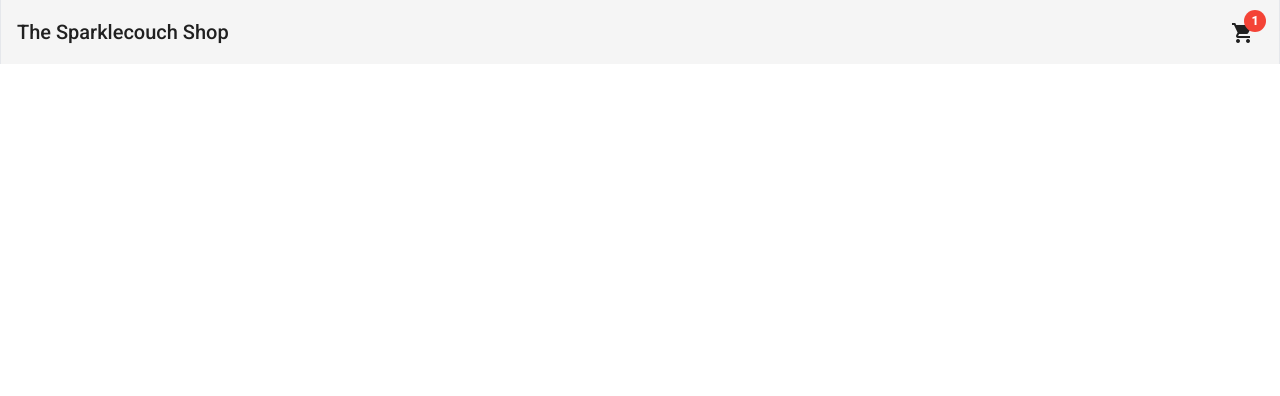
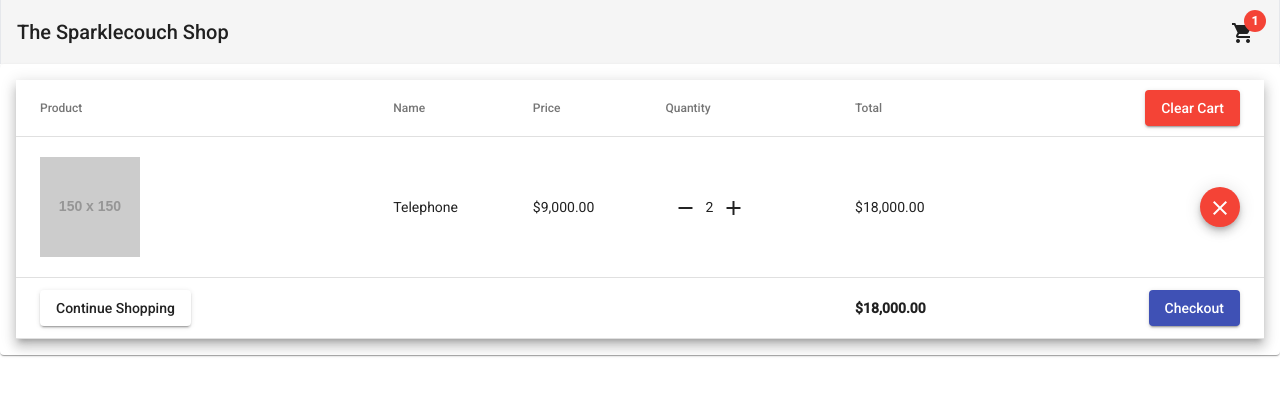
Before and after one commit to abhimanyouknow/eCommerce-Website, an Angular app in the folder Frontend/eCommerce-Website/: page /cart in a window 1280 px wide. Before the commit this address led to /. Shown: the top 396 px of the page. Built offline with nearby package versions, Linux system fonts and the light colour scheme.

Commit message:
Add Cart Page

```diff
--- a/Frontend/eCommerce-Website/src/app/app-routing.module.ts
+++ b/Frontend/eCommerce-Website/src/app/app-routing.module.ts
@@ -1,10 +1,15 @@
 import { NgModule } from '@angular/core';
 import { RouterModule, Routes } from '@angular/router';
 import { HomeComponent } from './pages/home/home.component';
+import { CartComponent } from './pages/cart/cart.component';
 
 const routes: Routes = [{
   path: 'home',
   component: HomeComponent
+},
+{
+  path: 'cart',
+  component: CartComponent
 },
 {
   path: '', redirectTo: 'home', pathMatch: 'full' // to make 'home' the default page
--- a/Frontend/eCommerce-Website/src/app/app.module.ts
+++ b/Frontend/eCommerce-Website/src/app/app.module.ts
@@ -23,6 +23,7 @@
 import { ProductsHeaderComponent } from './pages/home/components/products-header/products-header.component';
 import { FiltersComponent } from './pages/home/components/filters/filters.component';
 import { ProductBoxComponent } from './pages/home/components/product-box/product-box.component';
+import { CartComponent } from './pages/cart/cart.component';
 
 
 @NgModule({
@@ -32,7 +33,8 @@
     HomeComponent,
     ProductsHeaderComponent,
     FiltersComponent,
-    ProductBoxComponent
+    ProductBoxComponent,
+    CartComponent
   ],
   imports: [
     BrowserModule,
--- /dev/null
+++ b/Frontend/eCommerce-Website/src/app/pages/cart/cart.component.html
@@ -0,0 +1,76 @@
+<!-- cart page with columns to be shown only if user has added items to cart -->
+<mat-card class="max-w-7xl mx-auto" *ngIf="cart.items.length">
+    <table mat-table [dataSource]="dataSource" class="mat-elevation-z8 w-full">
+        <ng-container matColumnDef="product">
+            <th mat-header-cell *matHeaderCellDef>Product</th>
+            <td mat-cell *matCellDef="let element">
+                <img src="{{ element.product }}" alt="product" class="w-[100px] my-5" />
+            </td>
+            <td mat-footer-cell *matFooterCellDef>
+                <button mat-raised-button routerLink="/home">Continue Shopping</button>
+            </td>
+        </ng-container>
+        <ng-container matColumnDef="name">
+            <th mat-header-cell *matHeaderCellDef>Name</th>
+            <td mat-cell *matCellDef="let element">
+                <span class="truncate max-w-xs block">{{ element.name }}</span>
+            </td>
+            <td mat-footer-cell *matFooterCellDef></td>
+        </ng-container>
+        <ng-container matColumnDef="price">
+            <th mat-header-cell *matHeaderCellDef>Price</th>
+            <td mat-cell *matCellDef="let element">{{ element.price | currency }}</td>
+            <td mat-footer-cell *matFooterCellDef></td>
+        </ng-container>
+        <ng-container matColumnDef="quantity">
+            <th mat-header-cell *matHeaderCellDef>Quantity</th>
+            <td mat-cell *matCellDef="let element">
+                <button mat-icon-button>
+                    <mat-icon>remove</mat-icon>
+                </button>
+                <span>{{ element.quantity }}</span>
+                <button mat-icon-button>
+                    <mat-icon>add</mat-icon>
+                </button>
+            </td>
+            <td mat-footer-cell *matFooterCellDef></td>
+        </ng-container>
+        <ng-container matColumnDef="total">
+            <th mat-header-cell *matHeaderCellDef>Total</th>
+            <td mat-cell *matCellDef="let element">{{ (element.quantity * element.price) | currency }}</td>
+            <td mat-footer-cell *matFooterCellDef>
+                <span class="font-bold py-5 block">
+                    {{ getTotal(cart.items) | currency }}
+                </span>
+            </td>
+        </ng-container>
+        <ng-container matColumnDef="action">
+            <th mat-header-cell *matHeaderCellDef>
+                <button mat-raised-button color="warn" class="float-right">
+                    Clear Cart
+                </button>
+            </th>
+            <td mat-cell *matCellDef="let element">
+                <button mat-mini-fab color="warn" class="float-right">
+                    <mat-icon>close</mat-icon>
+                </button>
+            </td>
+            <td mat-footer-cell *matFooterCellDef>
+                <button mat-raised-button color="primary" class="float-right">
+                    Checkout
+                </button>
+            </td>
+        </ng-container>
+
+        <tr mat-header-row *matHeaderRowDef="displayedColumns"></tr>
+        <tr mat-row *matRowDef="let row; columns: displayedColumns"></tr>
+        <tr mat-footer-row *matFooterRowDef="displayedColumns"></tr>
+    </table>
+</mat-card>
+<!-- otherwise, display a message -->
+<mat-card class="max-w-7xl mx-auto" *ngIf="!cart.items.length">
+    <p>
+        No items in the cart
+        <button mat-raised-button routerLink="/home">Start Shopping</button>
+    </p>
+</mat-card>
--- /dev/null
+++ b/Frontend/eCommerce-Website/src/app/pages/cart/cart.component.ts
@@ -0,0 +1,37 @@
+import { Component, OnInit } from '@angular/core';
+import { Cart, CartItem } from 'src/app/models/cart.model';
+
+@Component({
+  selector: 'app-cart',
+  templateUrl: './cart.component.html'
+})
+export class CartComponent implements OnInit {
+  cart: Cart = { items: [{
+    product: 'https://via.placeholder.com/150',
+    name: 'Telephone',
+    price: 9000,
+    quantity: 2,
+    id: 1
+  }]};
+  dataSource: Array<CartItem> = [];
+  displayedColumns: Array<string> = [
+    'product',
+    'name',
+    'price',
+    'quantity',
+    'total',
+    'action'
+  ];
+
+  constructor() { }
+
+  ngOnInit(): void {
+      this.dataSource = this.cart.items;
+  }
+
+  // function for calculating total price of all items in the cart
+  getTotal(items: Array<CartItem>): number {
+    return items.map((item) => item.price * item.quantity).reduce((prev, current) => prev + current, 0);
+  }
+
+}
```
Also changed, not shown: Frontend/eCommerce-Website/src/app/models/cart.model.ts (added, +11 -0 lines), 1 other file (tests, documents, lock files or other folders).
